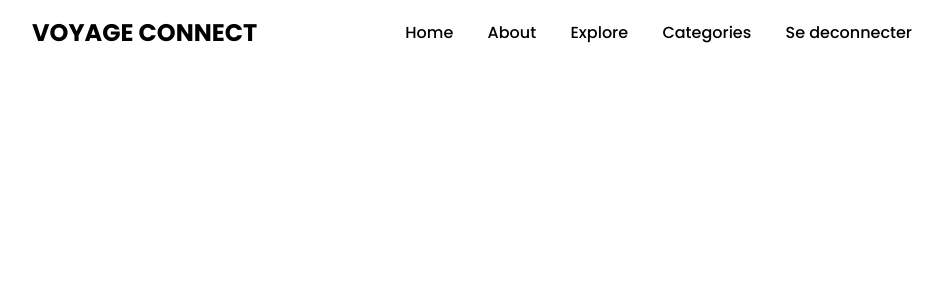
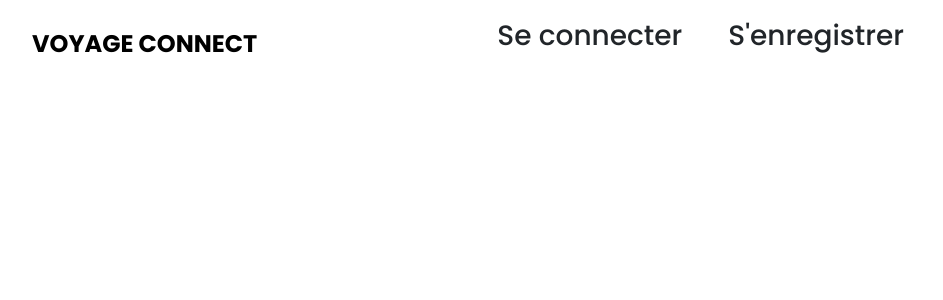
Before and after one commit to Lunamorgendorffer/Voyage-Connect, a Symfony app: template templates/base.html.twig in a window 1280 px wide. Shown: the top 300 px of the page, without its empty margins (168-1111 px from the left). Run offline with Twig, Linux system fonts and the light colour scheme; the template is opened without the code that fills it, so the values that code supplies are empty; some libraries are stand-ins or nearby versions.

Commit message:
acces control

```diff
--- a/templates/base.html.twig
+++ b/templates/base.html.twig
@@ -15,6 +15,7 @@
         <header>
             <a href="{{ path('app_home')}}" class="brand">Voyage Connect</a>
             <div class="menu-btn"></div>
+            {% if app.user %}
                 <div class="navigation">
                     <div class="navigation-items">
                         <a href="{{ path('app_home')}}">Home</a>
@@ -24,6 +25,12 @@
                         <a href="{{ path('app_logout')}}">Se deconnecter</a>
                     </div>
                 </div>
+            {% else %}
+                <ul style="display: flex; justify-content: center; gap:30px">
+                    <li style="list-style-type: none;" ><a class="nav-link px-2 fs-3 fw-medium"href="{{ path('app_login')}}">Se connecter</a></li>
+                    <li style="list-style-type: none;"><a class="nav-link px-2 fs-3 fw-medium " href="{{ path('app_register')}}">S'enregistrer</a></li>
+                </ul>
+            {% endif %}
         </header>
 
         {% block body %}{% endblock %}
--- a/templates/home/index.html.twig
+++ b/templates/home/index.html.twig
@@ -4,6 +4,11 @@
 
 {% block body %}
 <section class="home">
+    {% if app.user %}
+    <h3 style="text-align: center; margin:4vh;">Bienvenue {{app.user.pseudo}}</h3>
+    {% else %}
+    <h3 style="text-align: center; margin:4vh;" >Bienvenue Vous !</h3>
+    {% endif %}
 
     <video class="video-slide active" src="./video/1.mp4" autoplay muted loop></video>
     <video class="video-slide" src="./video/2.mp4" autoplay muted loop></video>
```
Lines whose indentation alone changed are shown as unchanged.
